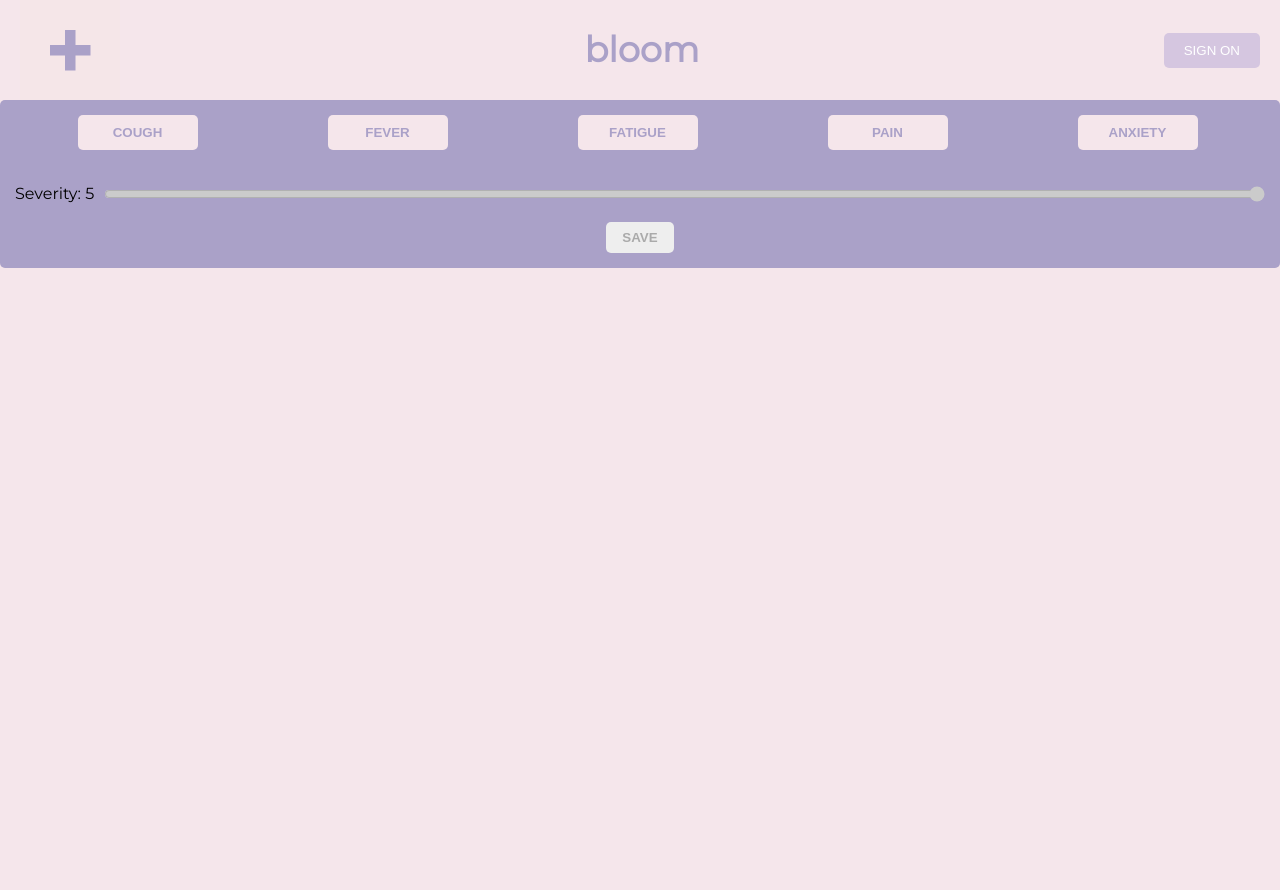
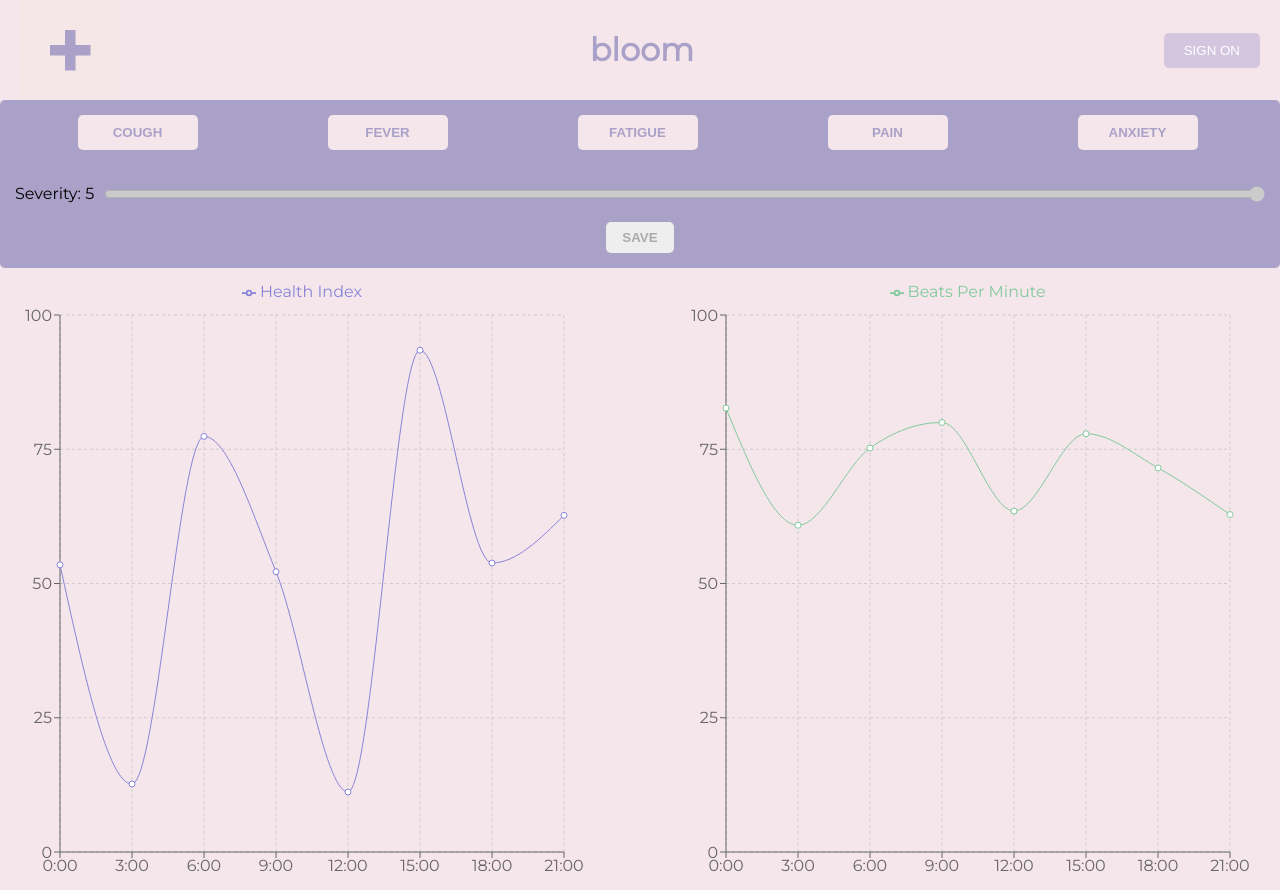
Before and after one commit to avneetsingh36/bloom, a React (Vite) app in the folder app-src/: page / in a window 1280 px wide. Before the commit the page ends 800 px from the top, so only its background shows below. Built offline with nearby package versions, Linux system fonts and the light colour scheme.

Commit message:
added graphs with sample data

```diff
--- a/app-src/package.json
+++ b/app-src/package.json
@@ -10,8 +10,11 @@
     "preview": "vite preview"
   },
   "dependencies": {
+    "chart.js": "^4.4.2",
     "react": "^18.2.0",
-    "react-dom": "^18.2.0"
+    "react-chartjs-2": "^5.2.0",
+    "react-dom": "^18.2.0",
+    "recharts": "^2.12.3"
   },
   "devDependencies": {
     "@types/react": "^18.2.15",
--- a/app-src/src/App.jsx
+++ b/app-src/src/App.jsx
@@ -1,11 +1,13 @@
 import Header from "./Components/Header/Header.jsx";
 import Symptoms from "./Components/Symptoms/Symptoms.jsx";
+import Graph from "./Components/Graph/Graph.jsx";
 
 function App() {
   return (
     <>
       <Header />
       <Symptoms />
+      <Graph />
     </>
   );
 }
--- /dev/null
+++ b/app-src/src/Components/Graph/Graph.css
@@ -0,0 +1,15 @@
+/* Graph.css */
+.graph-wrapper {
+  display: flex;
+  flex-wrap: wrap;
+  justify-content: space-between;
+  gap: 2%; /* Adjust the spacing between charts */
+}
+
+/* Adjust to stack on mobile/tablet and keep them square shaped */
+@media (max-width: 768px) {
+  .recharts-responsive-container {
+    width: 100% !important;
+    aspect-ratio: 1 !important;
+  }
+}
--- /dev/null
+++ b/app-src/src/Components/Graph/Graph.jsx
@@ -0,0 +1,69 @@
+// Graph.jsx
+import React from "react";
+import {
+  LineChart,
+  Line,
+  XAxis,
+  YAxis,
+  CartesianGrid,
+  Tooltip,
+  Legend,
+  ResponsiveContainer,
+} from "recharts";
+import "./Graph.css";
+
+// Sample data for a 24-hour period with 3-hour intervals
+const dayHealthData = Array.from({ length: 8 }, (_, i) => ({
+  name: `${i * 3}:00`,
+  uv: Math.random() * 100,
+}));
+const heartRateData = Array.from({ length: 8 }, (_, i) => ({
+  name: `${i * 3}:00`,
+  uv: 60 + Math.random() * 30,
+}));
+
+export default function Graph() {
+  return (
+    <div className="graph-wrapper">
+      <ResponsiveContainer width="48%" aspect={1}>
+        <LineChart
+          data={dayHealthData}
+          margin={{ top: 20, right: 50, left: 0, bottom: 0 }}
+        >
+          <CartesianGrid strokeDasharray="3 3" />
+          <XAxis dataKey="name" />
+          <YAxis />
+          <Tooltip />
+          <Legend verticalAlign="top" wrapperStyle={{ top: 10, left: 25 }} />
+          <Line
+            type="monotone"
+            dataKey="uv"
+            name="Health Index"
+            stroke="#8884d8"
+            activeDot={{ r: 8 }}
+          />
+        </LineChart>
+      </ResponsiveContainer>
+
+      <ResponsiveContainer width="48%" aspect={1}>
+        <LineChart
+          data={heartRateData}
+          margin={{ top: 20, right: 50, left: 0, bottom: 0 }}
+        >
+          <CartesianGrid strokeDasharray="3 3" />
+          <XAxis dataKey="name" />
+          <YAxis />
+          <Tooltip />
+          <Legend verticalAlign="top" wrapperStyle={{ top: 10, left: 25 }} />
+          <Line
+            type="monotone"
+            dataKey="uv"
+            name="Beats Per Minute"
+            stroke="#82ca9d"
+            activeDot={{ r: 8 }}
+          />
+        </LineChart>
+      </ResponsiveContainer>
+    </div>
+  );
+}
--- a/app-src/src/Components/Header/Header.css
+++ b/app-src/src/Components/Header/Header.css
@@ -17,7 +17,7 @@
   flex-grow: 1;
   text-align: center;
   font-weight: 600;
-  font-size: 2.2rem;
+  font-size: 2rem;
   color: #aaa1c8; /* Rose quartz color for the title text */
 }
 
--- a/app-src/src/Components/Symptoms/Symptoms.css
+++ b/app-src/src/Components/Symptoms/Symptoms.css
@@ -15,10 +15,10 @@
 }
 
 .symptom-button {
-  padding: 10px;
+  padding: 10px; /* Some padding for spacing on the inside*/
   width: 120px; /* Fixed width for all buttons */
-  border: none;
-  border-radius: 5px;
+  border: none; /* Having this ensures that we will have a border or none*/
+  border-radius: 5px; /* This will help us ensure that we have a border radius of 5px*/
   background-color: #f5e6eb; /* Lavender blush color for the button */
   color: #aaa1c8; /* Rose quartz color for the button text */
   cursor: pointer;
--- a/app-src/src/Components/Symptoms/Symptoms.jsx
+++ b/app-src/src/Components/Symptoms/Symptoms.jsx
@@ -4,22 +4,16 @@ import "./Symptoms.css";
 
 export default function Symptoms() {
   const symptoms = ["Cough", "Fever", "Fatigue", "Pain", "Anxiety"];
-
-  // State to track which symptom is selected
   const [selectedSymptom, setSelectedSymptom] = useState("");
-  // State to track the severity of the symptom
   const [severity, setSeverity] = useState(5);
 
-  // Function to handle clicking on a symptom button
   const handleSymptomClick = (symptom) => {
     setSelectedSymptom(symptom);
   };
 
-  // Function to handle saving the form
   const handleSave = () => {
     if (selectedSymptom) {
       console.log(`Symptom: ${selectedSymptom}, Severity: ${severity}`);
-      // Here you can add what to do with the form data, such as sending it to a server
     } else {
       console.error("No symptom selected");
     }
@@ -50,13 +44,13 @@ export default function Symptoms() {
           step="1"
           value={severity}
           onChange={(e) => setSeverity(e.target.value)}
-          disabled={!selectedSymptom} // Disable slider if no symptom is selected
+          disabled={!selectedSymptom}
         />
       </div>
       <button
         className="save-button"
         onClick={handleSave}
-        disabled={!selectedSymptom} // Disable save button if no symptom is selected
+        disabled={!selectedSymptom}
       >
         Save
       </button>
```
Also changed, not shown: 1 other file (tests, documents, lock files or other folders).
